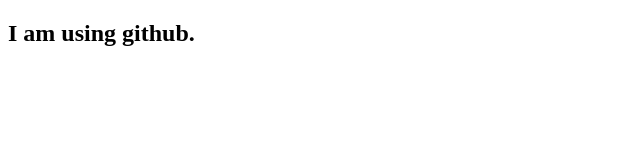
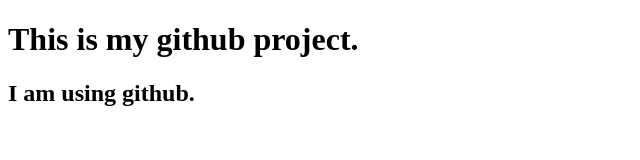
Before and after one commit to mkahmad02/my-first-website21, a plain HTML site: page index.html in a window 1280 px wide. Shown: the whole page, without its empty margins (0-640 px from the left). Drawn offline with Linux system fonts and the light colour scheme.

Commit message:
second commit

```diff
--- a/index.html
+++ b/index.html
@@ -6,6 +6,7 @@
     <title>Document</title>
 </head>
 <body>
+    <h1>This is my github project.</h1>
     <h2>I am using github.</h2>
 
 </body>
```
